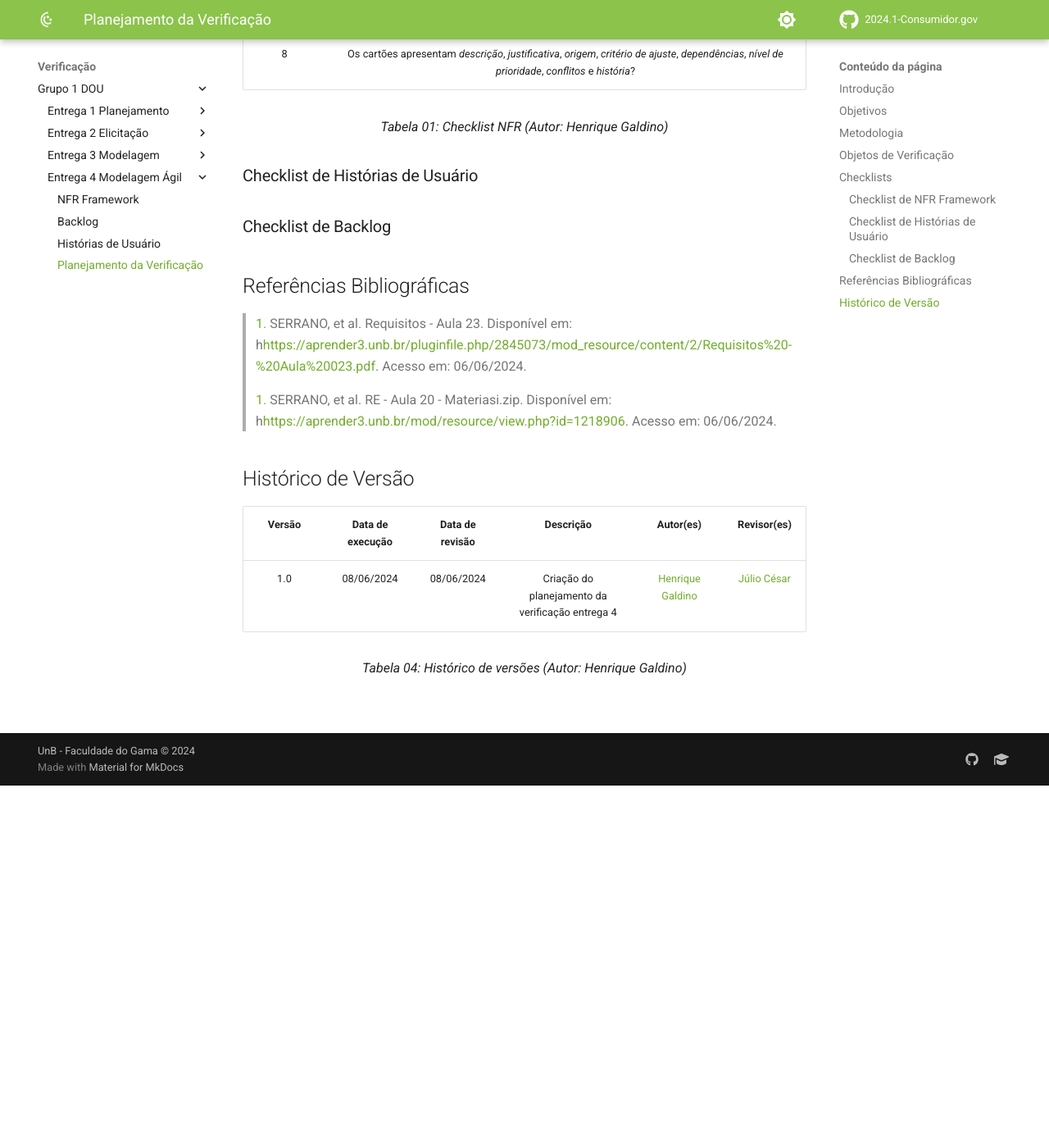
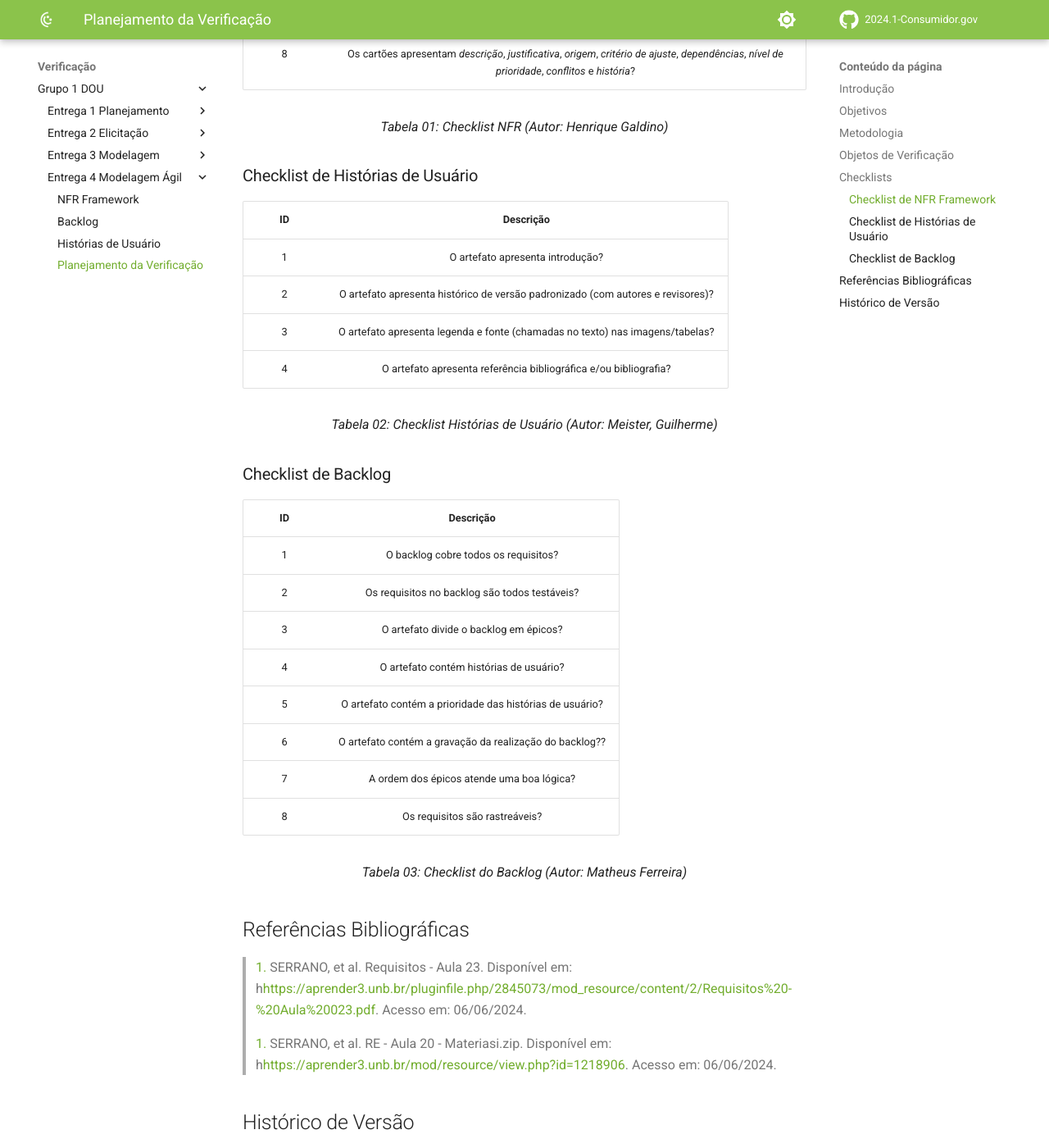
Before and after one commit to Requisitos-de-Software/2024.1-Grupo08, an MkDocs documentation site: the page built from docs/Verificação/Grupo 1 - DOU/Entrega 4 - Modelagem Ágil/planejamento.md, in a window 1280 px wide and 1400 px high, scrolled down 1672 px. Shown: the whole window at 82% size. Built offline with MkDocs 1.6.1 and Material for MkDocs 9.7.7, drawn with Linux system fonts in a browser that asks for light colours; comment, search, counter and statistics services are not loaded; before the commit the page ends 2630 px from its top, so only the background shows below that.

Commit message:
add tabelas restantes

```diff
--- a/docs/Verificação/Grupo 1 - DOU/Entrega 4 - Modelagem Ágil/planejamento.md
+++ b/docs/Verificação/Grupo 1 - DOU/Entrega 4 - Modelagem Ágil/planejamento.md
@@ -50,7 +50,32 @@
 
 ### Checklist de Histórias de Usuário
 
+| ID | Descrição |
+| :--: | :-----: |
+| 1 | O artefato apresenta introdução? |
+| 2 | O artefato apresenta histórico de versão padronizado (com autores e revisores)? |
+| 3 | O artefato apresenta legenda e fonte (chamadas no texto) nas imagens/tabelas? |
+| 4 | O artefato apresenta referência bibliográfica e/ou bibliografia? |
+<div align="center">
+<figcaption align="center">Tabela 02: Checklist Histórias de Usuário (Autor: Meister, Guilherme)</figcaption>
+</div>
+
+
 ### Checklist de Backlog
+
+| ID | Descrição |
+| :--: | :-----: |
+| 1 | O backlog cobre todos os requisitos? |
+| 2 | Os requisitos no backlog são todos testáveis? |
+| 3 | O artefato divide o backlog em épicos? |
+| 4 | O artefato contém histórias de usuário? |
+| 5 | O artefato contém a prioridade das histórias de usuário? |
+| 6 | O artefato contém a gravação da realização do backlog?? |
+| 7 | A ordem dos épicos atende uma boa lógica? |
+| 8 | Os requisitos são rastreáveis? |
+<div align="center">
+<figcaption align="center">Tabela 03: Checklist do Backlog (Autor: Matheus Ferreira)</figcaption>
+</div>
 
 ## Referências Bibliográficas
 
```
